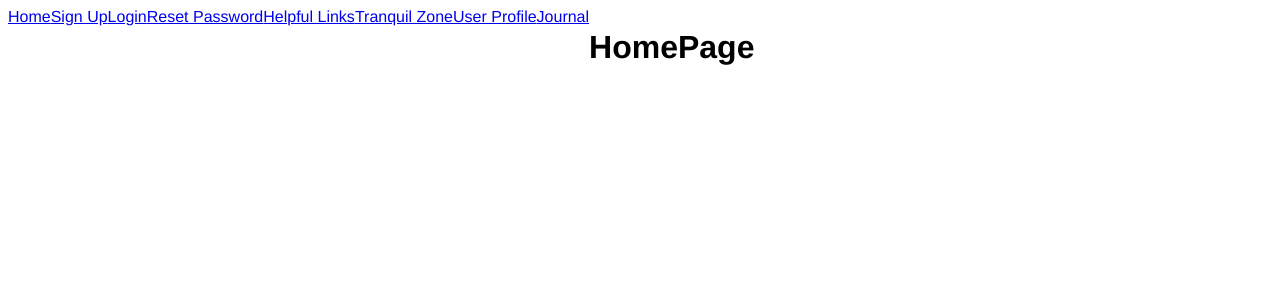
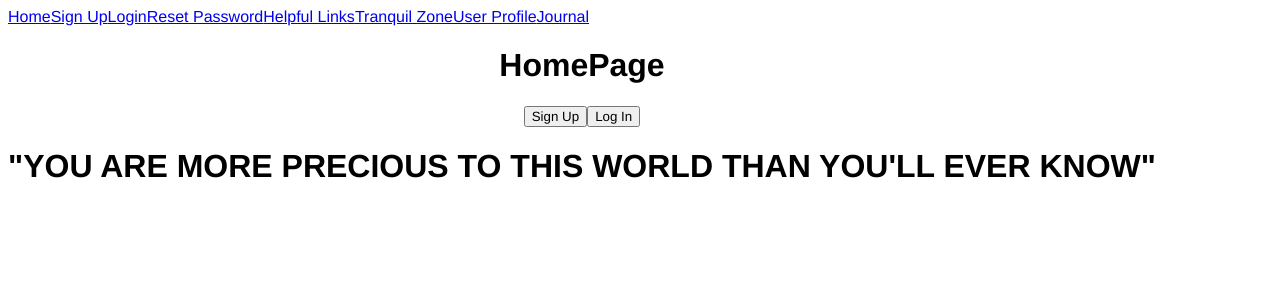
Before and after one commit to r-lawrenson/projectIlluminate, a React (Create React App) app: page / in a window 1280 px wide. Shown: the top 300 px of the page. Built offline with nearby package versions, Linux system fonts and the light colour scheme; no server answers.

Commit message:
button and quote added to homepage

```diff
--- a/src/pages/Home.js
+++ b/src/pages/Home.js
@@ -1,7 +1,12 @@
+import { SignUp } from "./SignUp"
+
 export const Home = () => {
     return (
         <div>
             <h1>HomePage</h1>
+            <button onClick={<SignUp />}>Sign Up</button>
+            <button>Log In</button>
+            <h1>"YOU ARE MORE PRECIOUS TO THIS WORLD THAN YOU'LL EVER KNOW"</h1>
         </div>
     )
 }
```
